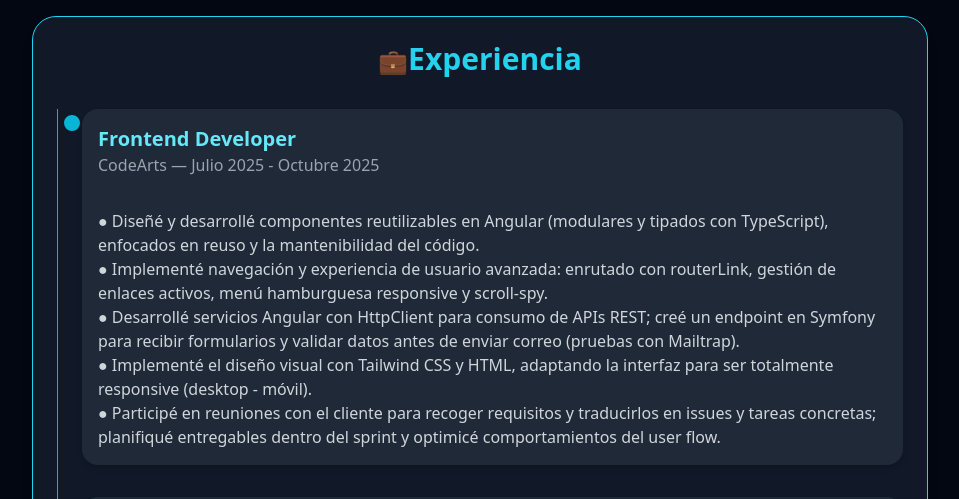
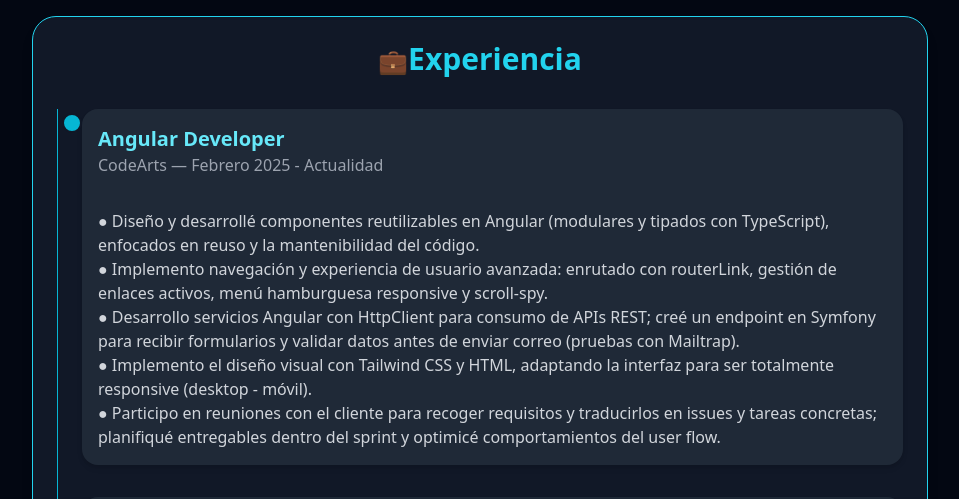
Before and after one commit to JoseCapitan/mi-portfolio, an Angular app: page /curriculum in a window 1280 px wide. Shown: the part 920-1419 px from the top of the page, without its empty margins (160-1119 px from the left). Built offline with nearby package versions, Linux system fonts and the light colour scheme.

Commit message:
add info

```diff
--- a/src/app/components/curriculum/curriculum.component.ts
+++ b/src/app/components/curriculum/curriculum.component.ts
@@ -34,14 +34,14 @@ export class CurriculumComponent implements AfterViewInit, OnInit {
   ];
 
   experiences: Experience[] = [
-    { role: 'Frontend Developer', company: 'CodeArts', year: 'Julio 2025 - Octubre 2025',
+    { role: 'Angular Developer', company: 'CodeArts', year: 'Febrero 2025 - Actualidad',
     description:
 `
-● Diseñé y desarrollé componentes reutilizables en Angular (modulares y tipados con TypeScript), enfocados en reuso y la mantenibilidad del código.
-● Implementé navegación y experiencia de usuario avanzada: enrutado con routerLink, gestión de enlaces activos, menú hamburguesa responsive y scroll-spy.
-● Desarrollé servicios Angular con HttpClient para consumo de APIs REST; creé un endpoint en Symfony para recibir formularios y validar datos antes de enviar correo (pruebas con Mailtrap).
-● Implementé el diseño visual con Tailwind CSS y HTML, adaptando la interfaz para ser totalmente responsive (desktop - móvil).
-● Participé en reuniones con el cliente para recoger requisitos y traducirlos en issues y tareas concretas; planifiqué entregables dentro del sprint y optimicé comportamientos del user flow.
+● Diseño y desarrollé componentes reutilizables en Angular (modulares y tipados con TypeScript), enfocados en reuso y la mantenibilidad del código.
+● Implemento navegación y experiencia de usuario avanzada: enrutado con routerLink, gestión de enlaces activos, menú hamburguesa responsive y scroll-spy.
+● Desarrollo servicios Angular con HttpClient para consumo de APIs REST; creé un endpoint en Symfony para recibir formularios y validar datos antes de enviar correo (pruebas con Mailtrap).
+● Implemento el diseño visual con Tailwind CSS y HTML, adaptando la interfaz para ser totalmente responsive (desktop - móvil).
+● Participo en reuniones con el cliente para recoger requisitos y traducirlos en issues y tareas concretas; planifiqué entregables dentro del sprint y optimicé comportamientos del user flow.
 `},
 
 { role: 'Technical support specialist', company: 'Teleperformance', year: 'Mayo 2018 - Marzo 2023',
```
